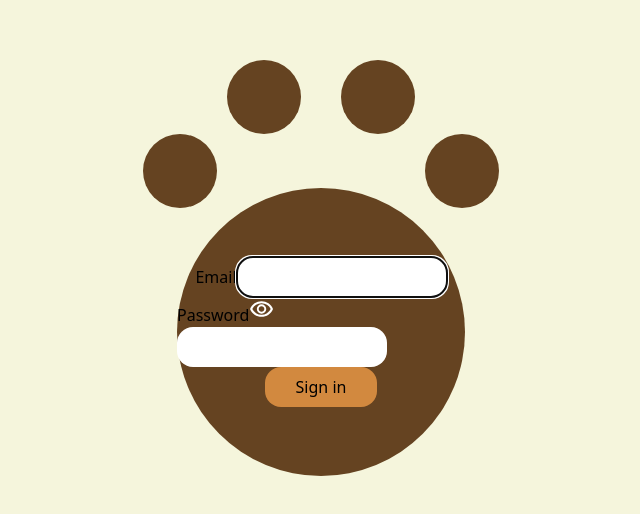
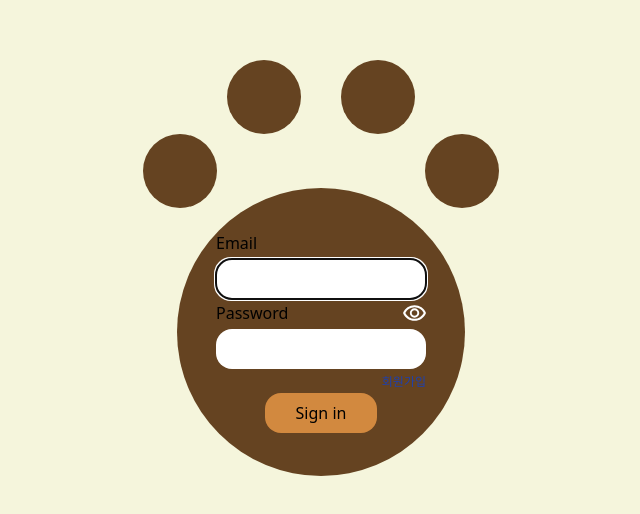
Before and after one commit to codingjwp/Memories-with-Animals, a Next.js app: page /login in a window 1280 px wide. Shown: the part 142-656 px from the top of the page, without its empty margins (319-959 px from the left). Built offline with nearby package versions, Linux system fonts and the light colour scheme.

Commit message:
feat: 로그인 회원 가입 ui 생성

```diff
--- /dev/null
+++ b/app/(accounts)/login/page.tsx
@@ -0,0 +1,7 @@
+import Accounts from "@/components/accounts/Accounts";
+
+export default async function LoginPage() {
+  return (
+    <Accounts pageType="login" />
+  )
+}
--- /dev/null
+++ b/app/(accounts)/register/page.tsx
@@ -0,0 +1,7 @@
+import Accounts from "@/components/accounts/Accounts";
+
+export default async function RegisterPage() {
+  return (
+    <Accounts pageType="register" />
+  )
+}
--- a/app/(routers)/login/page.tsx
+++ /dev/null
@@ -1,28 +0,0 @@
-import Button from "@/components/buttons/Button";
-import SvgCollection from "@/components/svgs/SvgCollection";
-
-export default async function LoginPage() {
-  return (
-    <form className="flex flex-col justify-center items-center rounded-full w-72 h-72 bg-baseDark">
-      <section>
-        <label htmlFor="email">Email</label>
-        <input
-          className="w-[210px] h-10 rounded-2xl px-2"
-          id="email" name="email" type="email" autoComplete="username" autoFocus />
-      </section>
-      <section>
-        <label htmlFor="password" >Password</label>
-        <button type="button">
-            <SvgCollection svgShapes="visibility" size={24} svgFill="white" />
-            <span className="sr-only">비밀번호 보이기</span>
-        </button>
-        <input
-          className="w-[210px] h-10 rounded-2xl px-2"
-          id="password" name="password" type="password" autoComplete="current-password" />
-      </section>
-      <Button size="sm" btnColor="baseLight" textColor="black">
-        <span>Sign in</span>
-      </Button>
-    </form>
-  )
-}
```
Also changed, not shown: app/(accounts)/layout.tsx (renamed from app/(routers)/login/layout.tsx).
